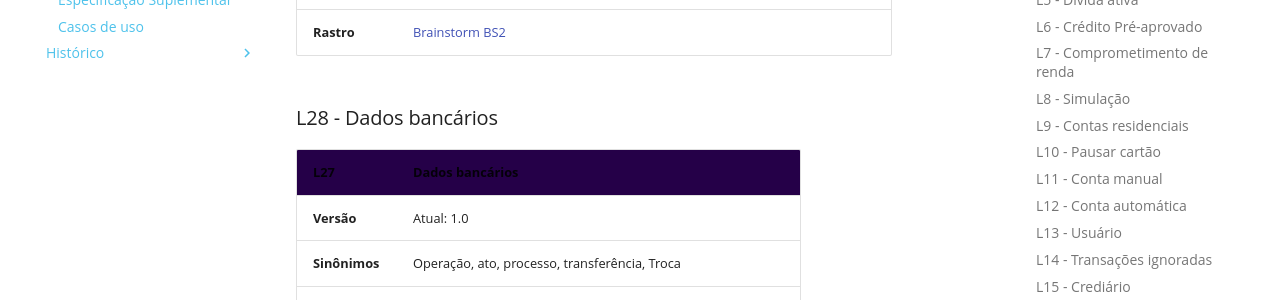
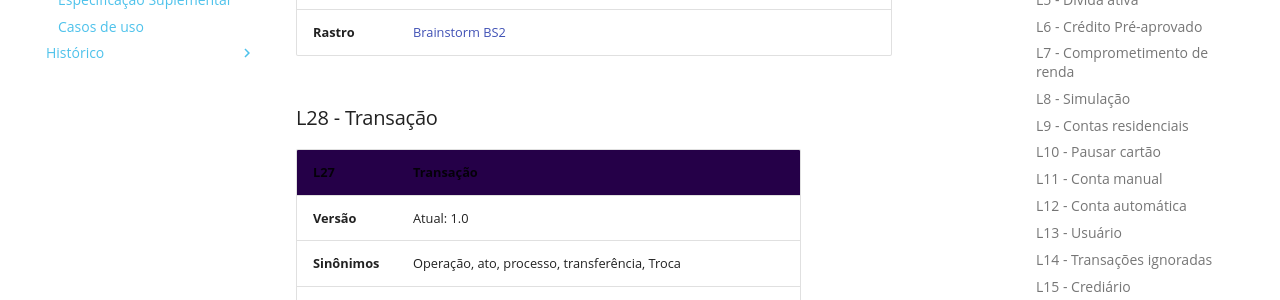
Before and after one commit to fga-disciplinas/2019.1-Guia-Bolso, an MkDocs documentation site: the page built from docs/modelagem/lexicos.md, in a window 1280 px wide and 900 px high, scrolled down 23986 px. Shown: the part 270-570 px from the top of the window. Built offline with MkDocs 1.6.1 and Material for MkDocs 9.7.7, drawn with Linux system fonts in a browser that asks for light colours; comment, search, counter and statistics services are not loaded; old or Windows-style settings are respelled for this version of MkDocs.

Commit message:
Atualizado indice de lexico transacao

```diff
--- a/docs/modelagem/lexicos.md
+++ b/docs/modelagem/lexicos.md
@@ -522,9 +522,9 @@ Para o levantamento inicial de palavras e termos, o grupo realizou um [Brainstor
 | **Rastro** | [Brainstorm BS2](../../elicitacao-de-requisitos/brainstorm/#brainstorm-2-levantamento-de-palvras-chave-dentro-do-contexto-do-guiabolso) |
 
 
-### L28 - Dados bancários
+### L28 - Transação
 
-| **L27** | **Dados bancários**  |
+| **L27** | **Transação**  |
 |--|--|
 | **Versão**| Atual: 1.0 |
 |**Sinônimos**|Operação, ato, processo, transferência, Troca|
```
